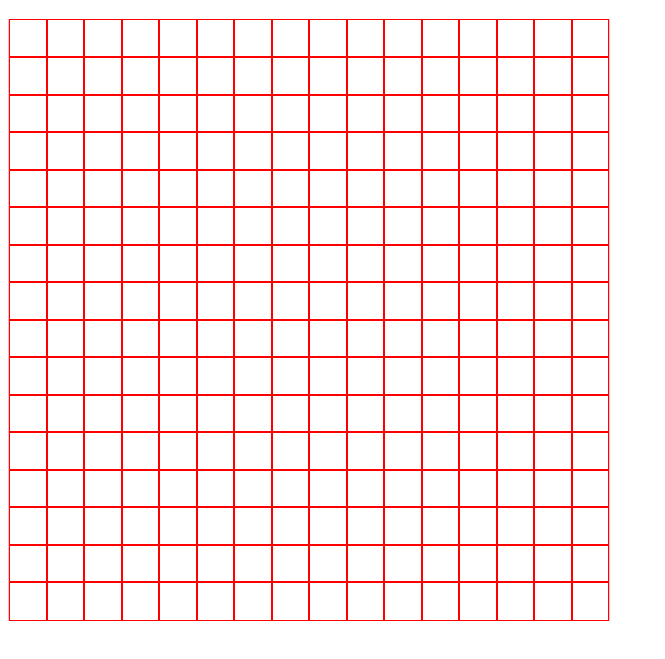
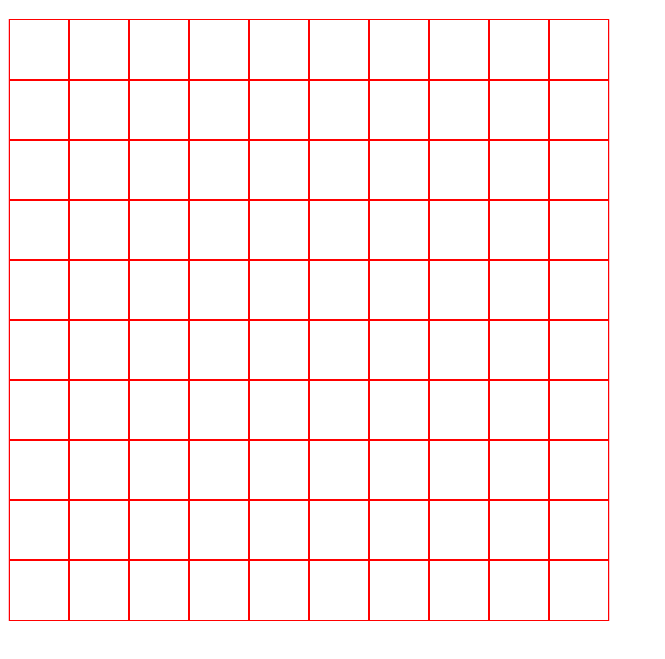
Before and after one commit to Jimmy-Patrick-Coleman/Etch-a-Sketch, a plain HTML site: page index.html in a window 1280 px wide. Shown: the part 61-720 px from the top of the page, without its empty margins (0-665 px from the left). Drawn offline with Linux system fonts and the light colour scheme.

Commit message:
i think im getting it now i made the grid template rows/columns use the args as how many times to repeat

```diff
--- a/script.js
+++ b/script.js
@@ -4,7 +4,9 @@ function makeGrid(col, row) {
 for (let i = 0; i < (col * row); i++) {
     const div = document.createElement('div');
     div.classList.add('div');
+    grid.style.gridTemplateColumns = `repeat(${col}, 1fr)`;
+    grid.style.gridTemplateRows = `repeat(${row}, 1fr)`;
     grid.appendChild(div);
 }
 }
-makeGrid(16, 16);
+makeGrid(10, 10);
--- a/style.css
+++ b/style.css
@@ -4,8 +4,7 @@
     align-items: center;
     height: 600px;
     width: 600px;
-    grid-template-columns: repeat(16, 1fr);
-    grid-template-columns: repeat(16, 1fr);
+
 }
 .div {
     border: 1px solid red;
```
